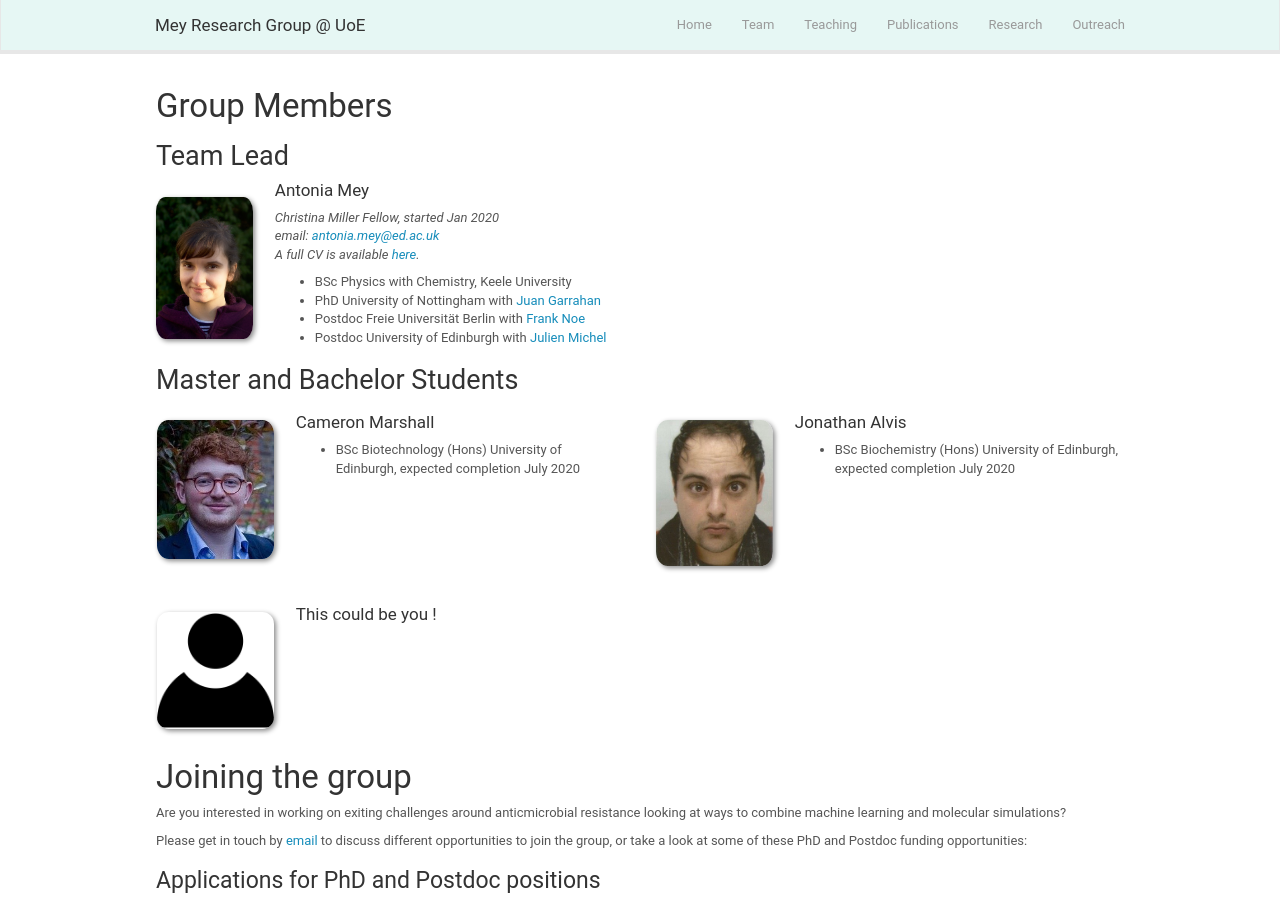
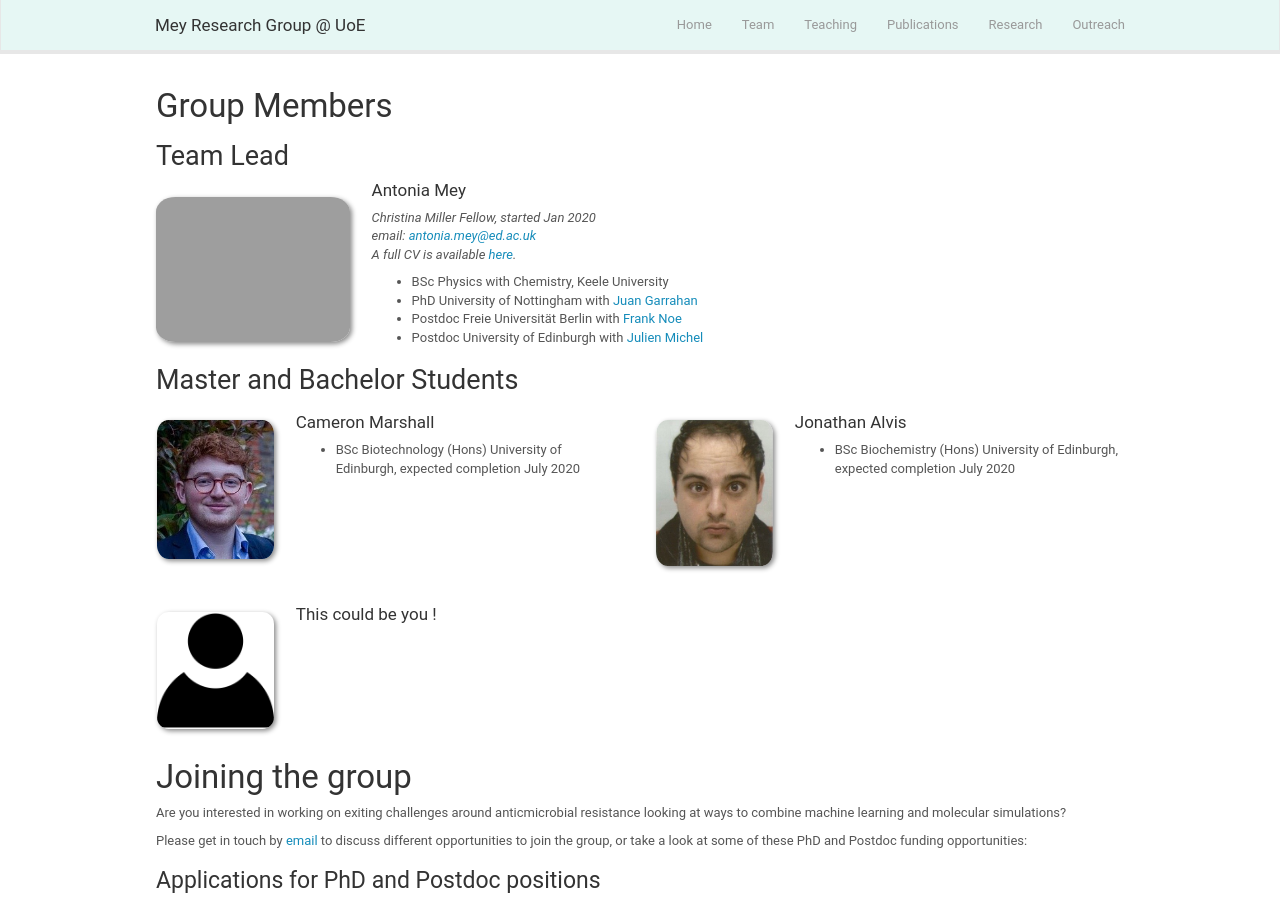
Before and after one commit to mozhu621/intellistream.github.io, a Jekyll site: the page built from _pages/team.md, in a window 1280 px wide and 900 px high. Built offline with Jekyll 4.4.1, drawn with Linux system fonts in a browser that asks for light colours; nearby versions of some CDN libraries.

Commit message:
playing around with pictue

```diff
--- a/_pages/team.md
+++ b/_pages/team.md
@@ -13,7 +13,7 @@ permalink: /team/
 ## Team Lead
 
 <div>
-  <img src="{{ site.url }}{{ site.baseurl }}/images/teampic/me.jpg" class="img-responsive" width="10%" style="float: left" />
+  <img src="{{ site.url }}{{ site.baseurl }}/images/teampic/me2.jpg" class="img-responsive" width="20%" style="float: left" />
   <h4>Antonia Mey</h4>
   <i>Christina Miller Fellow, started Jan 2020 <br>email: [antonia.mey@ed.ac.uk](mailto:antonia.mey@ed.ac.uk)<br>
     A full CV is available [here]({{ site.url }}{{ site.baseurl }}/downloads/cv.pdf). </i>
```
